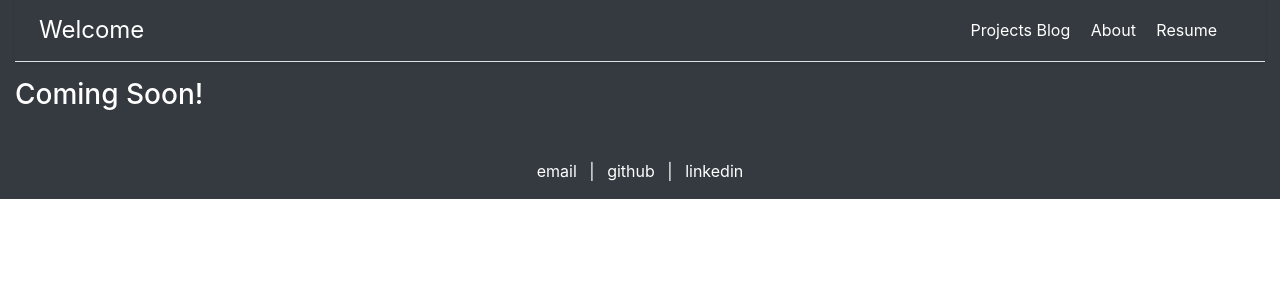
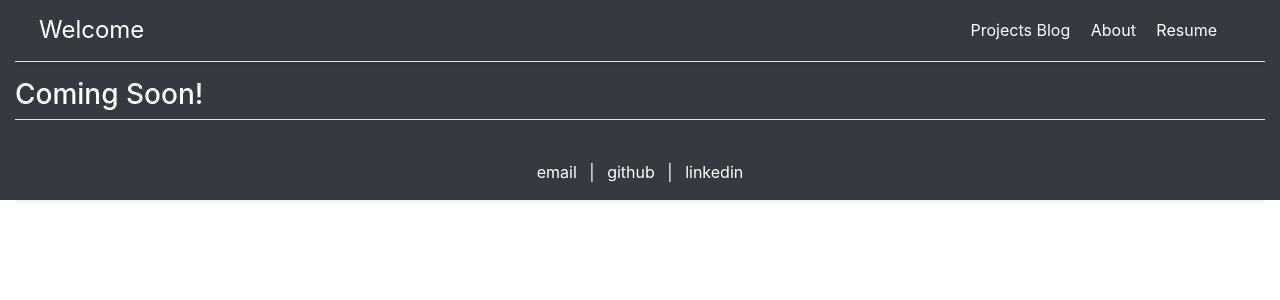
Before and after one commit to Jnrolfe/jnrolfe.github.io, a Jekyll site: the page built from index.html, in a window 1280 px wide. Shown: the top 300 px of the page. Built offline with Jekyll 4.4.1, drawn with Linux system fonts in a browser that asks for light colours.

Commit message:
footer border

```diff
--- a/_layouts/default.html
+++ b/_layouts/default.html
@@ -20,7 +20,7 @@
 
         {{ content }}
 
-        <footer class="page-footer font-small pt-4 bg-dark">
+        <footer class="page-footer font-small pt-4 bg-dark border-top shadow-sm">
           <div class="footer-copyright text-center py-3">
             <a class="p-2" href="mailto:jamesnrolfe@gmail.com">email</a> |
             <a class="p-2" href="https://github.com/jnrolfe">github</a> |
```
